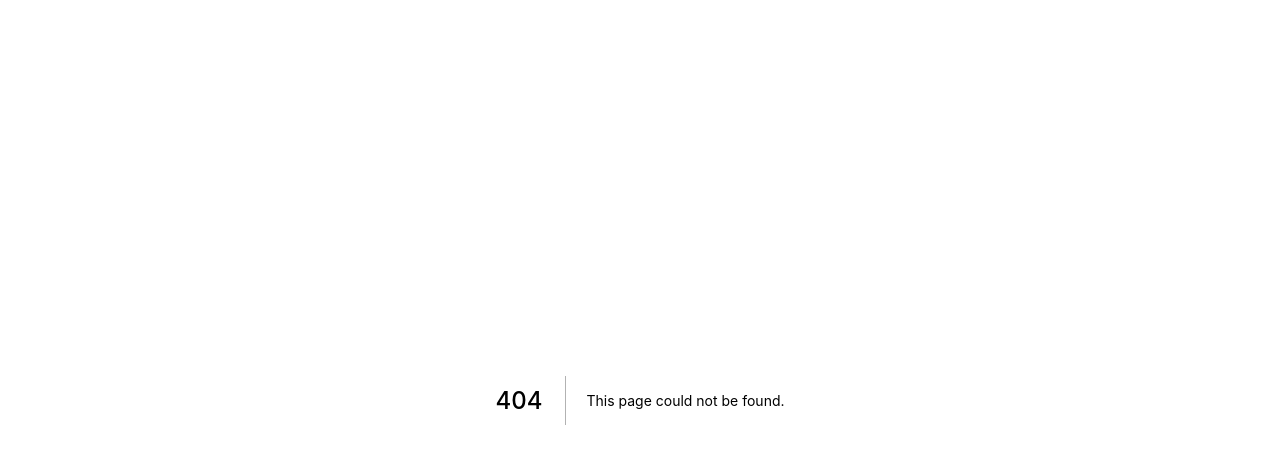
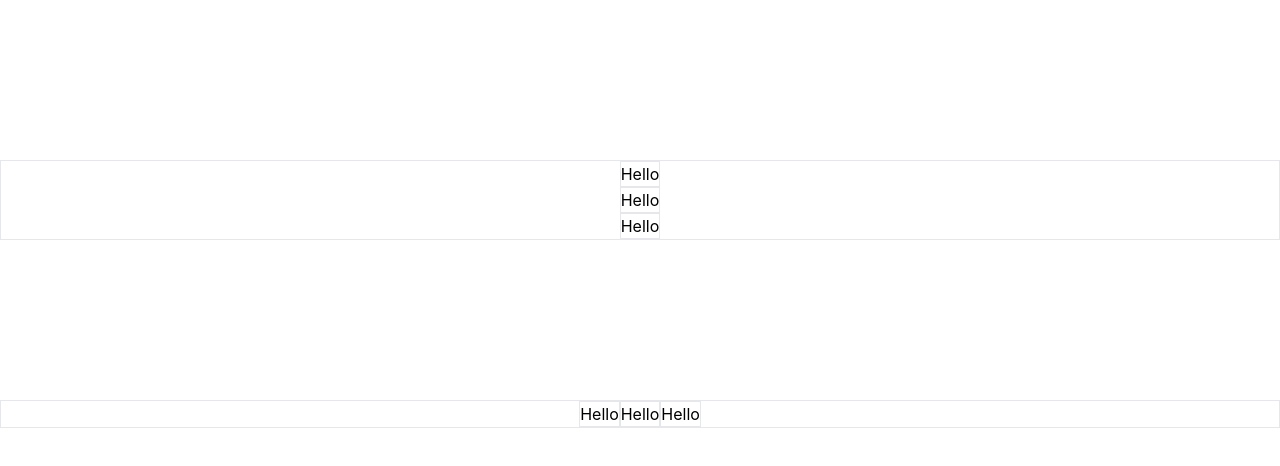
Before and after one commit to EICHAN1208/next-tailwindcss-sample, a Next.js app: page /centering in a window 1280 px wide. Before the commit this address had no page. Shown: the top 466 px of the page. Built offline with nearby package versions, Linux system fonts and the light colour scheme.

Commit message:
左右中央寄せ

```diff
--- /dev/null
+++ b/pages/centering.js
@@ -0,0 +1,23 @@
+import Spacer from "./spacer";
+
+export default function Centering() {
+  return (
+    <>
+      <Spacer />
+
+      <div className="border container mx-auto flex flex-col items-center">
+        <p className="border">Hello</p>
+        <p className="border">Hello</p>
+        <p className="border">Hello</p>
+      </div>
+
+      <Spacer />
+
+      <div className="border container mx-auto flex justify-center">
+        <div className="border">Hello</div>
+        <div className="border">Hello</div>
+        <div className="border">Hello</div>
+      </div>
+    </>
+  );
+}
--- /dev/null
+++ b/pages/spacer.js
@@ -0,0 +1,3 @@
+export default function Spacer() {
+  return <div className="p-20" />;
+}
```
